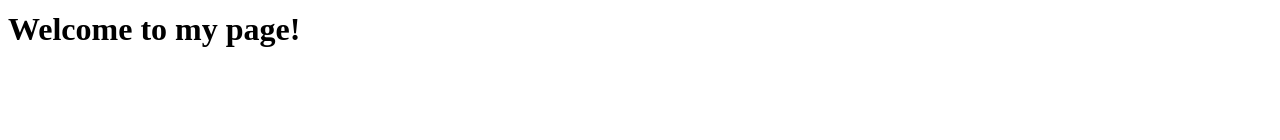
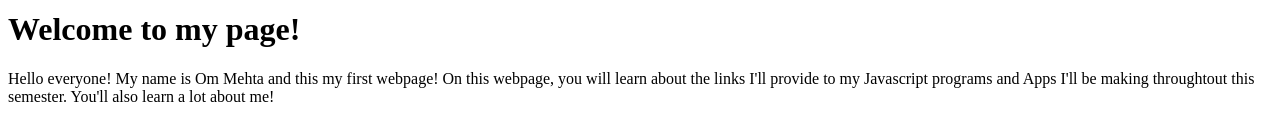
Before and after one commit to Om1216/om1216.github.io, a plain HTML site: page index.html in a window 1280 px wide. Shown: the part 626-766 px from the top of the page. Drawn offline with Linux system fonts and the light colour scheme.

Commit message:
Update index.html

```diff
--- a/index.html
+++ b/index.html
@@ -20,5 +20,7 @@
         <img src="http://students.cs.uri.edu/~forensics/courses/CSC106/assignments/portfolio_example/about.png">
         </a>
         <h1> Welcome to my page! </h1>
+        <p> Hello everyone! My name is Om Mehta and this my first webpage! On this webpage, you will learn about the links I'll provide to my Javascript programs and Apps I'll be making throughtout this semester. You'll also learn a lot about me!
+        </p>
     </body>
 </html>
```
